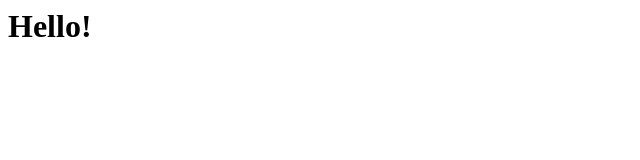
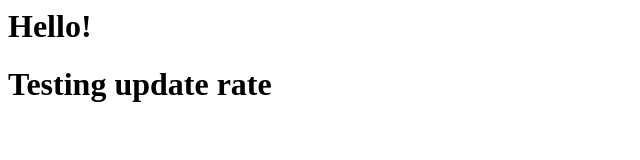
Before and after one commit to 10GGGGGGGGGG/example2-pages, a plain HTML site: page index.html in a window 1280 px wide. Shown: the whole page, without its empty margins (0-640 px from the left). Drawn offline with Linux system fonts and the light colour scheme.

Commit message:
Update index.html

```diff
--- a/index.html
+++ b/index.html
@@ -1 +1,2 @@
 <h1>Hello!</h1>
+<h1>Testing update rate</h1>
```
